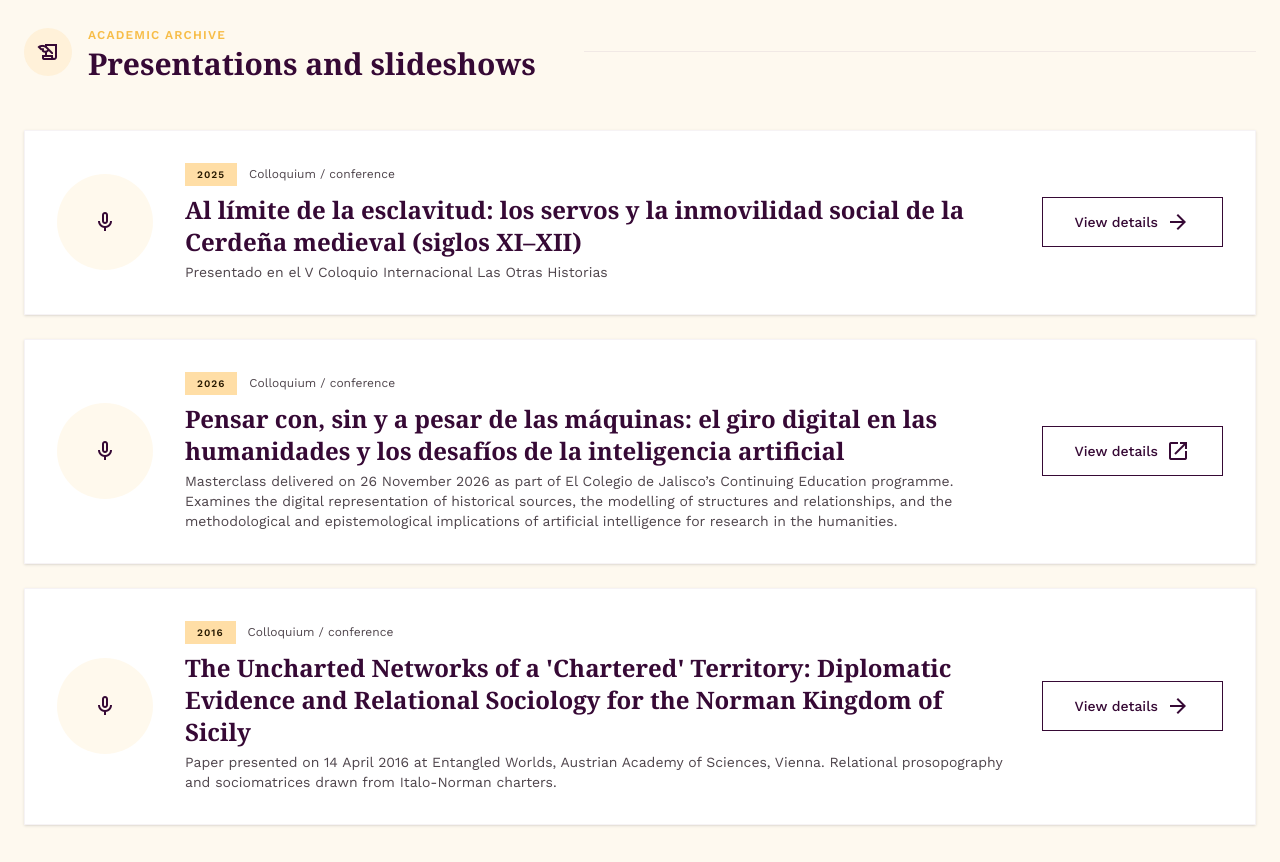
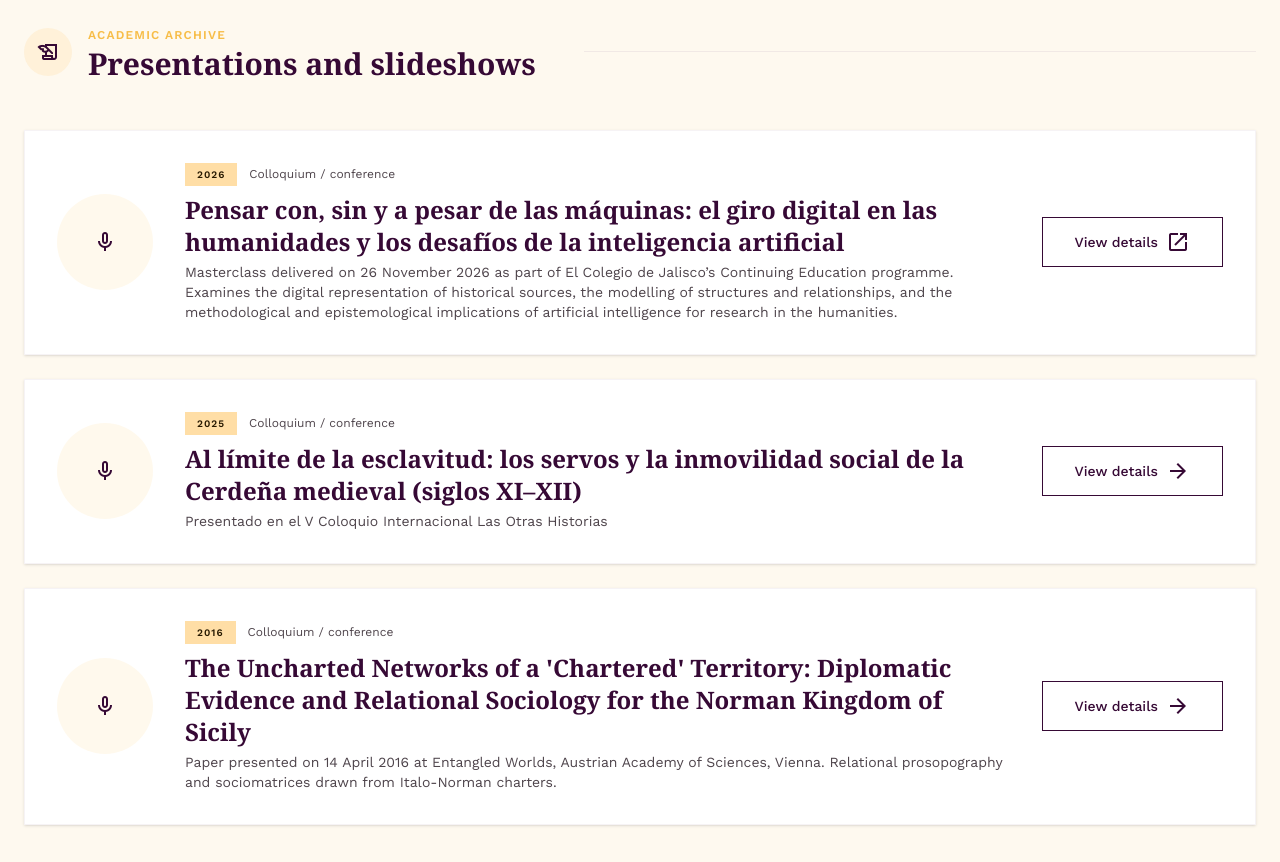
Before and after one commit to falcando/mexicomedieval, a Next.js app in the folder landing/: page /papers in a window 1280 px wide. Shown: the part 2420-3282 px from the top of the page. Built offline with nearby package versions, Linux system fonts and the light colour scheme; a web font is replaced by a local one.

Commit message:
Keep presentation archive in reverse chronological order

```diff
--- a/landing/views/papers-page.tsx
+++ b/landing/views/papers-page.tsx
@@ -152,13 +152,7 @@ export function PapersPage() {
       : 1;
 
   const academicPapers = academicQuery.data?.papers ?? [];
-  const speakerPresentations = useMemo(() => {
-    const raw = presentationsQuery.data?.presentations ?? [];
-    if (HIGHLIGHTED?.documentType === "presentation") {
-      return raw.filter((p) => p.href !== HIGHLIGHTED.href);
-    }
-    return raw;
-  }, [presentationsQuery.data?.presentations, HIGHLIGHTED]);
+  const speakerPresentations = presentationsQuery.data?.presentations ?? [];
 
   return (
     <PageContainer pretitle={t("papers.pretitle")} title={t("papers.title")} subtitle={t("papers.subtitle")}>
@@ -375,46 +369,6 @@ export function PapersPage() {
         )}
 
         <div className="space-y-6" aria-busy={presentationsQuery.isFetching}>
-          {HIGHLIGHTED?.documentType === "presentation" ? (
-            <div className="group flex flex-col items-center gap-8 border border-outline-variant/20 bg-white p-8 shadow-sm transition-all hover:shadow-md md:flex-row">
-              <div className="flex h-24 w-24 shrink-0 items-center justify-center rounded-full bg-tertiary-fixed/20">
-                <span className="material-symbols-outlined text-5xl text-primary">
-                  mic
-                </span>
-              </div>
-              <div className="min-w-0 grow text-center md:text-left">
-                <div className="mb-2 flex flex-wrap items-center justify-center gap-3 md:justify-start">
-                  <span className="bg-tertiary-fixed px-3 py-1 text-[10px] font-bold tracking-widest text-on-tertiary-fixed uppercase">
-                    {HIGHLIGHTED.year}
-                  </span>
-                  <span className="text-xs text-on-surface-variant">
-                    {t("papers.colloquium")}
-                  </span>
-                </div>
-                <h3 className="font-headline mb-1 text-2xl font-bold text-primary">
-                  {HIGHLIGHTED.title}
-                </h3>
-                <p className="text-sm text-on-surface-variant">
-                  {localizedContext(HIGHLIGHTED)}
-                </p>
-              </div>
-              <div className="w-full shrink-0 md:w-auto">
-                <PresentationDetailsLink
-                  slug={HIGHLIGHTED.presentationSlug}
-                  href={HIGHLIGHTED.href}
-                  className="flex w-full items-center justify-center gap-2 border border-primary bg-transparent px-8 py-3 text-sm font-medium text-primary transition-all hover:bg-primary hover:text-on-primary md:w-auto"
-                >
-                  {t("papers.viewDetails")}
-                  <span className="material-symbols-outlined text-sm">
-                    {HIGHLIGHTED.presentationSlug
-                      ? "arrow_forward"
-                      : "open_in_new"}
-                  </span>
-                </PresentationDetailsLink>
-              </div>
-            </div>
-          ) : null}
-
           {speakerPresentations.map((item) => (
             <div
               key={item.href}
```
